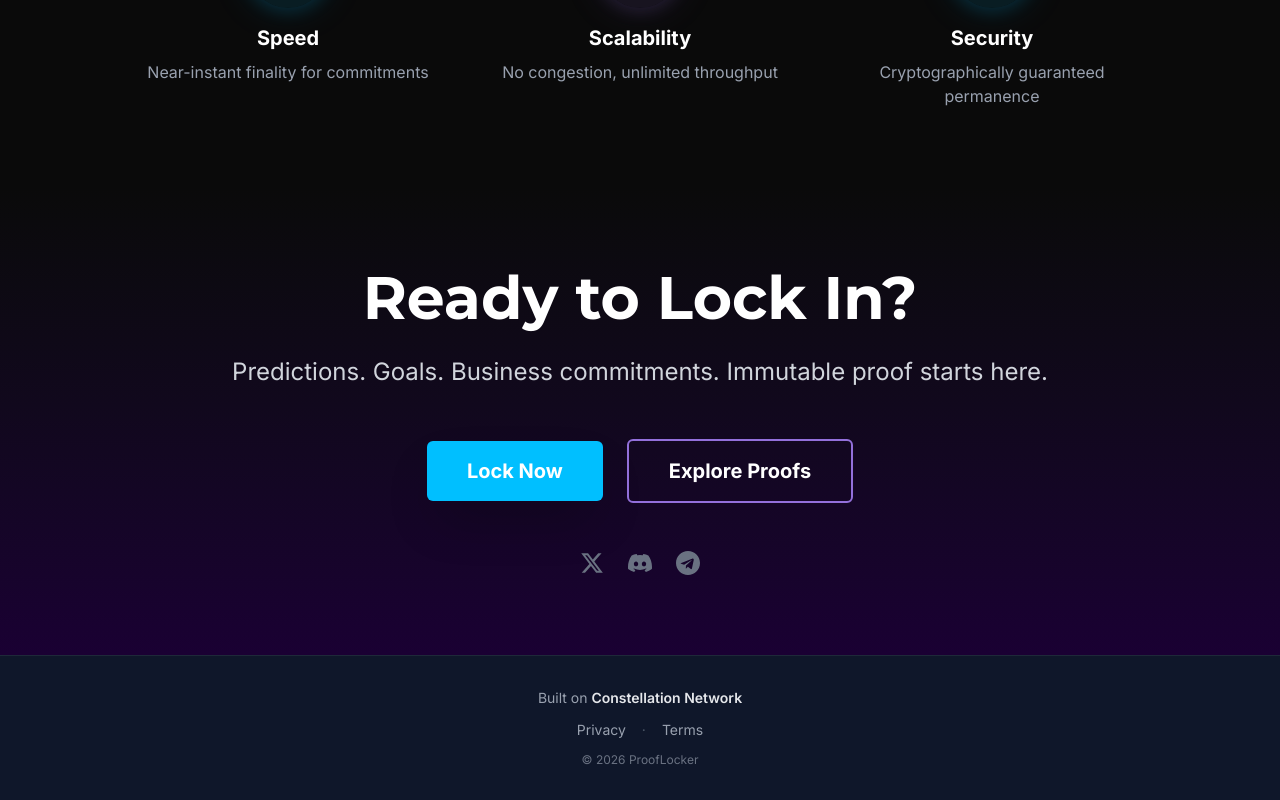
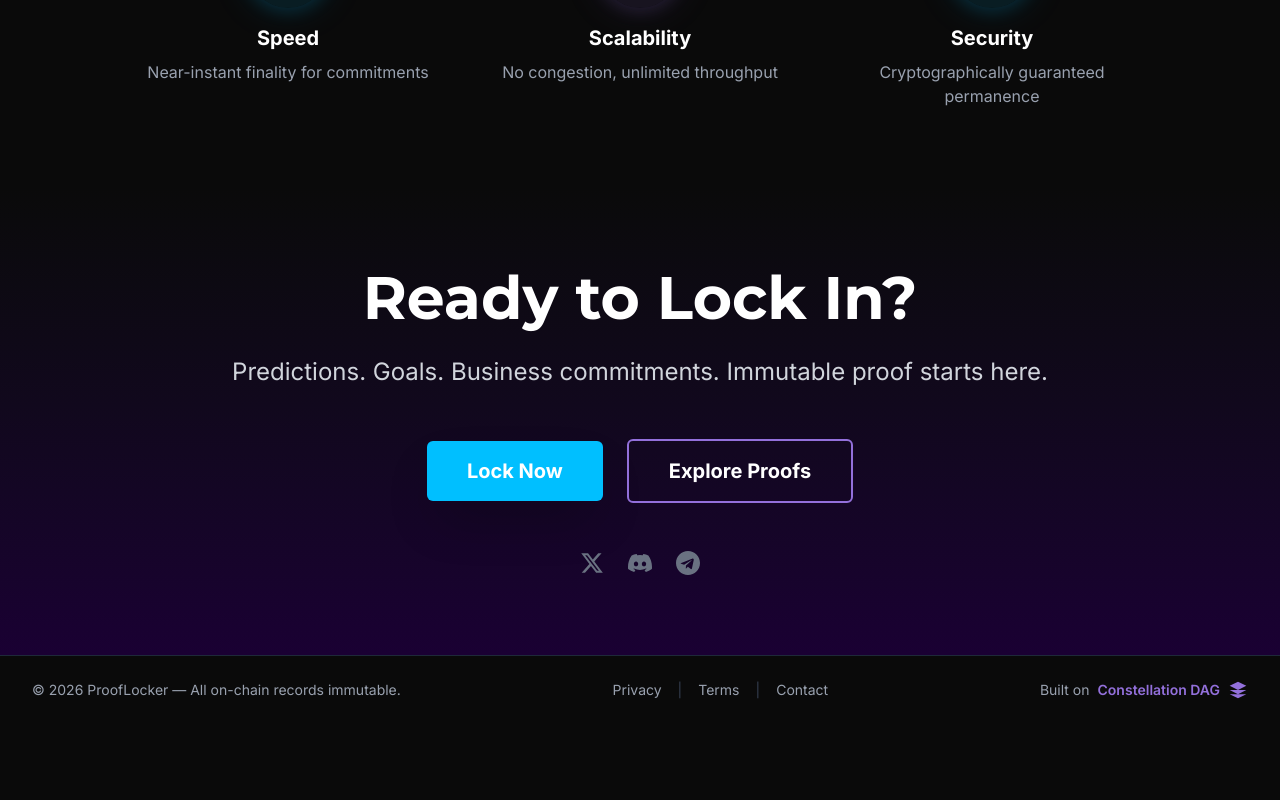
Before and after one commit to Boomchakalala/prooflocker, a Next.js app: page / in a window 1280 px wide. Shown: the part 3617-4417 px from the top of the page. After the commit the page ends 4341 px from the top, so only its background shows below. Built offline with nearby package versions, Linux system fonts and the light colour scheme; no server answers.

Commit message:
Sandbox autosave

```diff
--- a/src/components/Footer.tsx
+++ b/src/components/Footer.tsx
@@ -2,32 +2,44 @@ import Link from "next/link";
 
 export default function Footer() {
   return (
-    <footer className="border-t border-gray-800 bg-[#0f172a] relative z-10">
-      <div className="max-w-7xl mx-auto px-4 sm:px-6 lg:px-8 py-8">
-        <div className="text-center">
-          <p className="text-gray-400 text-sm mb-3">
-            Built on{" "}
+    <footer className="border-t border-gray-800 bg-[#0a0a0a] relative z-10">
+      <div className="max-w-7xl mx-auto px-6 lg:px-8 py-6">
+        <div className="flex flex-col md:flex-row items-center justify-between gap-4 text-sm">
+          {/* Left: Copyright */}
+          <div className="text-gray-400 text-center md:text-left">
+            © 2026 ProofLocker — All on-chain records immutable.
+          </div>
+
+          {/* Center: Links */}
+          <div className="flex items-center gap-4 text-gray-400">
+            <Link href="/legal/privacy" className="hover:text-white transition-colors">
+              Privacy
+            </Link>
+            <span className="text-gray-700">|</span>
+            <Link href="/legal/terms" className="hover:text-white transition-colors">
+              Terms
+            </Link>
+            <span className="text-gray-700">|</span>
+            <a href="mailto:contact@prooflocker.io" className="hover:text-white transition-colors">
+              Contact
+            </a>
+          </div>
+
+          {/* Right: Constellation DAG */}
+          <div className="flex items-center gap-2 text-gray-400">
+            <span>Built on</span>
             <a
               href="https://constellationnetwork.io"
               target="_blank"
               rel="noopener noreferrer"
-              className="font-semibold text-gray-200 hover:text-blue-400 transition-colors"
+              className="flex items-center gap-2 font-semibold text-[#9370db] hover:text-[#7d5fc7] transition-colors"
             >
-              Constellation Network
+              <span>Constellation DAG</span>
+              <svg className="w-5 h-5" viewBox="0 0 24 24" fill="currentColor">
+                <path d="M12 2L2 7l10 5 10-5-10-5zM2 17l10 5 10-5M2 12l10 5 10-5" />
+              </svg>
             </a>
-          </p>
-
-          <div className="flex items-center justify-center gap-4 text-sm text-gray-400 mb-3">
-            <Link href="/legal/privacy" className="hover:text-gray-200 transition-colors">
-              Privacy
-            </Link>
-            <span className="text-gray-600">·</span>
-            <Link href="/legal/terms" className="hover:text-gray-200 transition-colors">
-              Terms
-            </Link>
           </div>
-
-          <p className="text-gray-500 text-xs">© 2026 ProofLocker</p>
         </div>
       </div>
     </footer>
```
